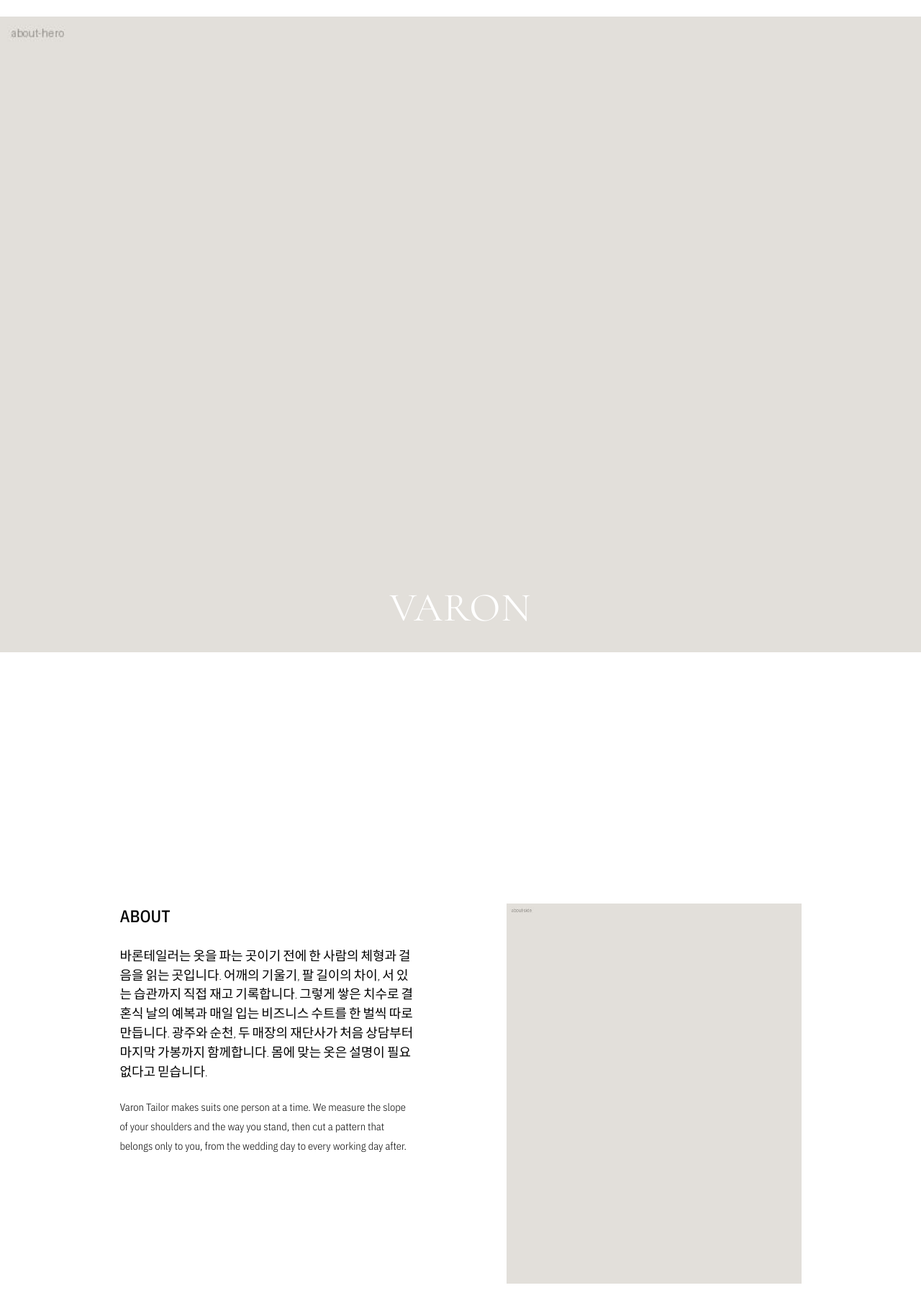
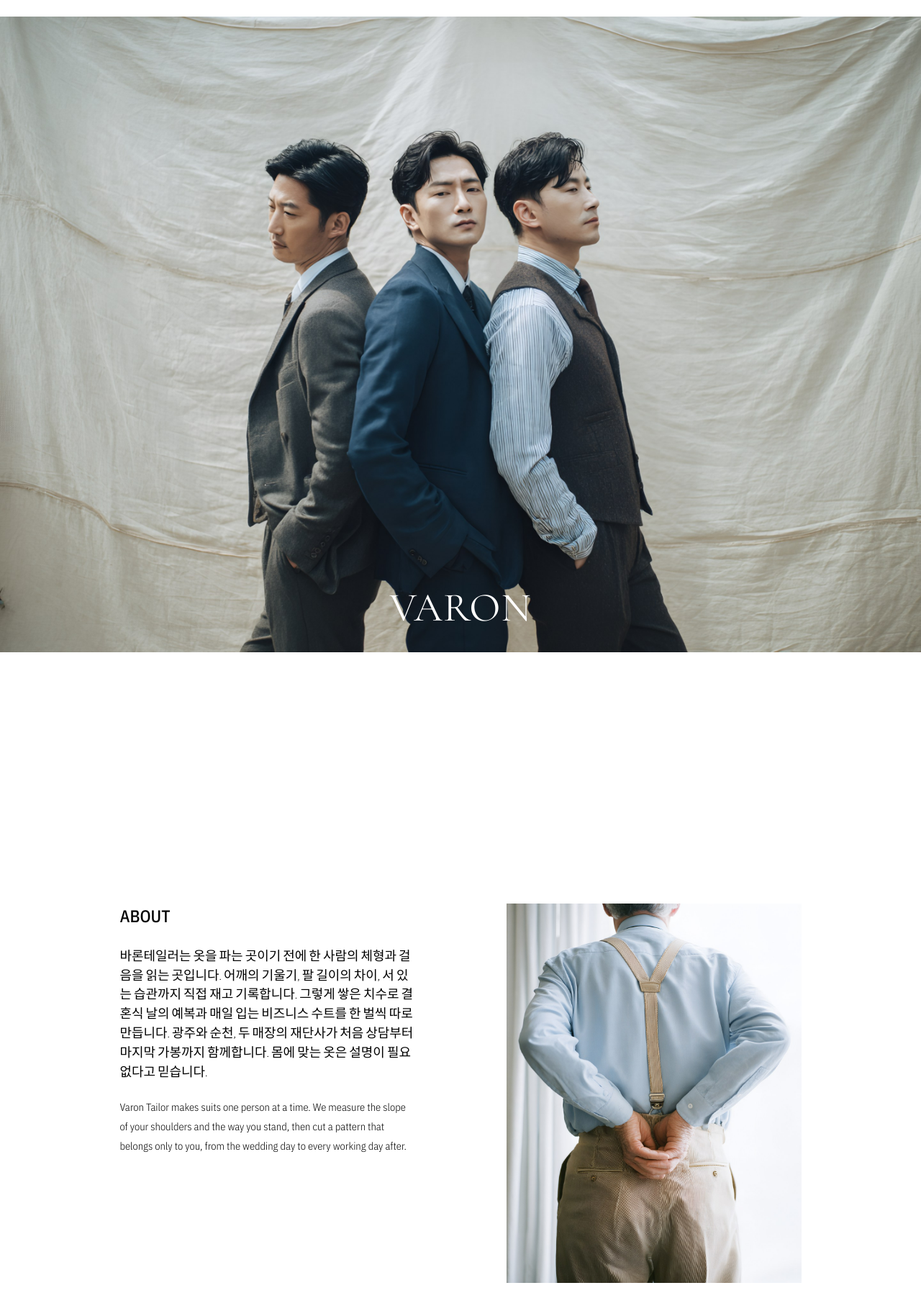
Before and after one commit to skgns039-star/varon-tailor-preview, a plain HTML site: page about.html in a window 1280 px wide. Shown: the part 57-1878 px from the top of the page at 72% size. Drawn offline with nearby package versions, Linux system fonts and the light colour scheme.

Commit message:
page: about — final media + QA fixes
Co-Authored-By: Claude Opus 5.5 <noreply@anthropic.com>

```diff
--- a/about.html
+++ b/about.html
@@ -13,11 +13,11 @@
 </header>
 <main class="layout-contents ">
 <div id="about">
-<section class="img-full pc-only"><figure><img src="media/images/about-hero.ph.jpg" alt="VARON TAILOR" loading="lazy"><span class="brand-over">VARON</span></figure><div style="height:154px"></div></section>
+<section class="img-full pc-only"><figure><img src="media/images/about-hero.jpg" alt="VARON TAILOR" loading="lazy"><span class="brand-over">VARON</span></figure><div style="height:154px"></div></section>
 <section class="txt-row about-2"><figcaption><h1>ABOUT</h1>
 <p>바론테일러는 옷을 파는 곳이기 전에 한 사람의 체형과 걸음을 읽는 곳입니다. 어깨의 기울기, 팔 길이의 차이, 서 있는 습관까지 직접 재고 기록합니다. 그렇게 쌓은 치수로 결혼식 날의 예복과 매일 입는 비즈니스 수트를 한 벌씩 따로 만듭니다. 광주와 순천, 두 매장의 재단사가 처음 상담부터 마지막 가봉까지 함께합니다. 몸에 맞는 옷은 설명이 필요 없다고 믿습니다.</p><br>
 <p>Varon Tailor makes suits one person at a time. We measure the slope of your shoulders and the way you stand, then cut a pattern that belongs only to you, from the wedding day to every working day after.</p></figcaption>
-<figure><img src="media/images/about-side.ph.jpg" alt="" loading="lazy"></figure></section></div>
+<figure><img src="media/images/about-side.jpg" alt="" loading="lazy"></figure></section></div>
 <div class="back-to-top" data-m-totop><a class="line-btn" href="#">Back to top</a></div>
 </main>
 <footer><div class="footer-top">
```
